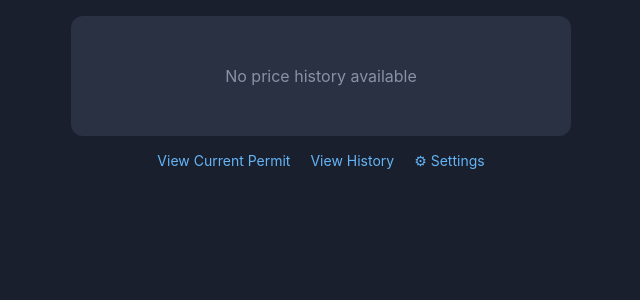
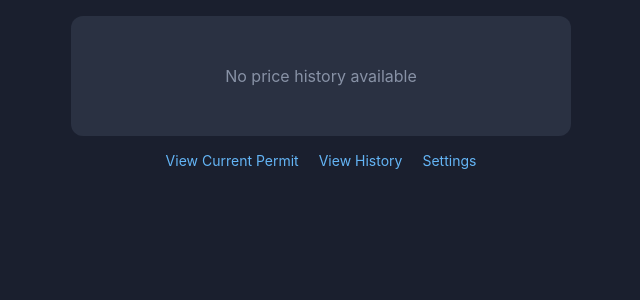
Before and after one commit to VisTechProjects/Toronto-Parking-Pass-Buyer, a PHP site: page /prices/index.php in a window 1280 px wide. Shown: the top 300 px of the page, without its empty margins (319-959 px from the left). Run offline with PHP 8.4, Linux system fonts and the light colour scheme.

Commit message:
Remove gear icon from Settings link for WebView compatibility

```diff
--- a/web/history/index.php
+++ b/web/history/index.php
@@ -512,7 +512,7 @@ $permits = array_reverse($permits);
         <div style="display: flex; justify-content: center; gap: 20px; margin-top: 16px;">
             <a href="/parking/" class="back-link">View Current Permit</a>
             <a href="/parking/prices/" class="back-link">Price History</a>
-            <a href="/parking/settings/" class="back-link" title="Settings"><span style="font-family: 'Segoe UI Symbol', sans-serif;">⚙</span> Settings</a>
+            <a href="/parking/settings/" class="back-link" title="Settings">Settings</a>
         </div>
     </div>
 
--- a/web/index.php
+++ b/web/index.php
@@ -446,7 +446,7 @@ if ($permit && !$isHistorical && file_exists($historyFile) && isWeeklyPermit($pe
                 <?php endif; ?>
                 <a href="/parking/history/" class="link">View History</a>
                 <a href="/parking/prices/" class="link">Price History</a>
-                <a href="/parking/settings/" class="link"><span style="font-family: 'Segoe UI Symbol', sans-serif;">⚙</span> Settings</a>
+                <a href="/parking/settings/" class="link">Settings</a>
             </div>
         <?php else: ?>
             <div class="no-permit">No permit data found</div>
--- a/web/prices/index.php
+++ b/web/prices/index.php
@@ -259,7 +259,7 @@ $percentChange = $firstPrice > 0 ? (($currentPrice - $firstPrice) / $firstPrice)
         <div class="links">
             <a href="/parking/" class="link">View Current Permit</a>
             <a href="/parking/history/" class="link">View History</a>
-            <a href="/parking/settings/" class="link"><span style="font-family: 'Segoe UI Symbol', sans-serif;">⚙</span> Settings</a>
+            <a href="/parking/settings/" class="link">Settings</a>
         </div>
     </div>
 </body>
```
